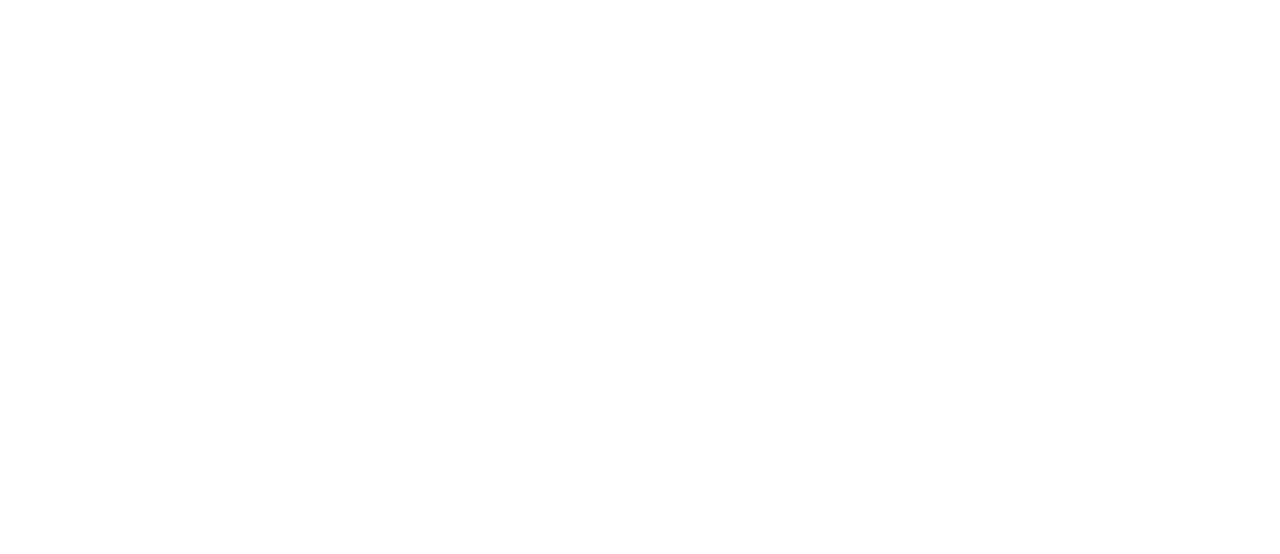
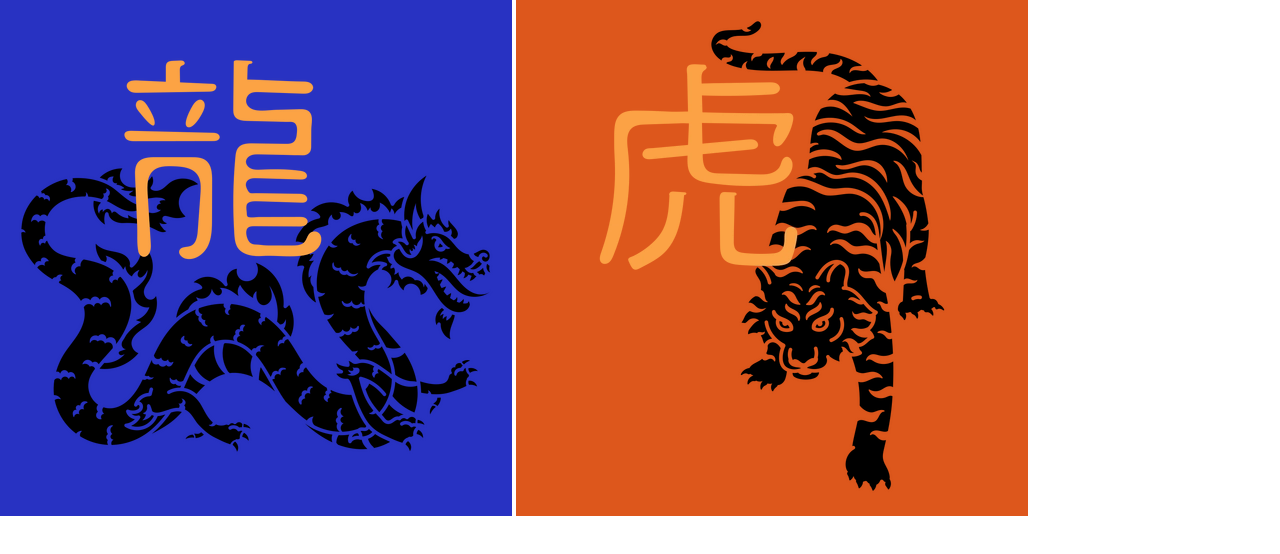
Before and after one commit to CarnageOG/Giorgi-Egetashvili-lesson-7, a plain HTML site: page index.html in a window 1280 px wide. Drawn offline with Linux system fonts and the light colour scheme.

Commit message:
added images

```diff
--- a/index.html
+++ b/index.html
@@ -5,5 +5,11 @@
 	<link rel="stylesheet" href="style/style.css">
 </head>
 <body>
+	<div class="dragon">
+		<img src="images/dragon.png" alt="Dragon Photo">
+	</div>
+	<div class="tiger">
+		<img src="images/tiger.png" alt="Tiger Photo">
+	</div>
 </body>
 </html>
--- a/style/style.css
+++ b/style/style.css
@@ -1,3 +1,20 @@
 *{
   margin: 0;
   padding: 0;
+}
+.dragon{
+  background-color: #2832C2;
+  display: inline-block;
+}
+.tiger{
+  background-color: #DD571C;
+  display: inline-block;
+}
+@keyframes img {
+  from{
+
+  }
+  to{
+
+  }
+}
```
